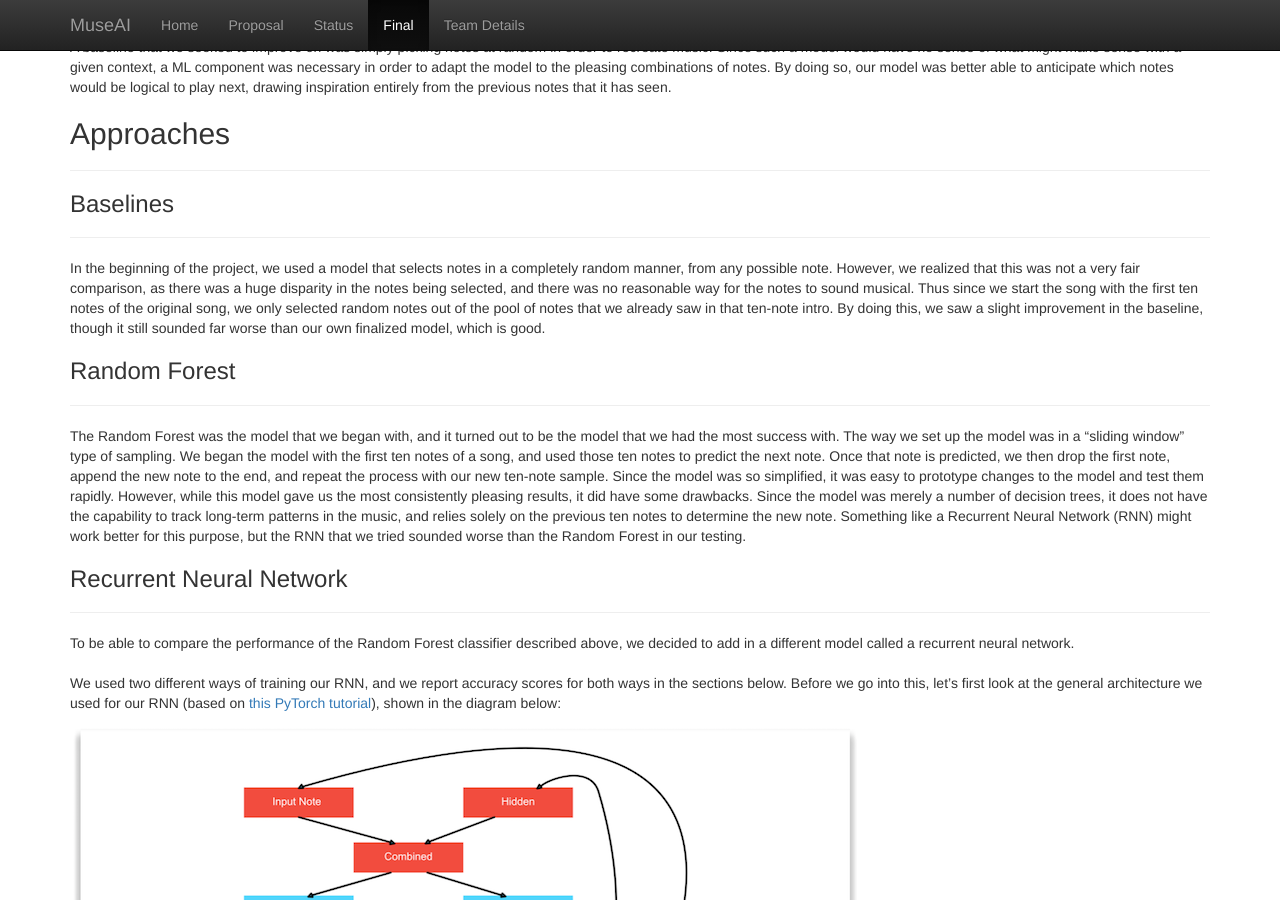
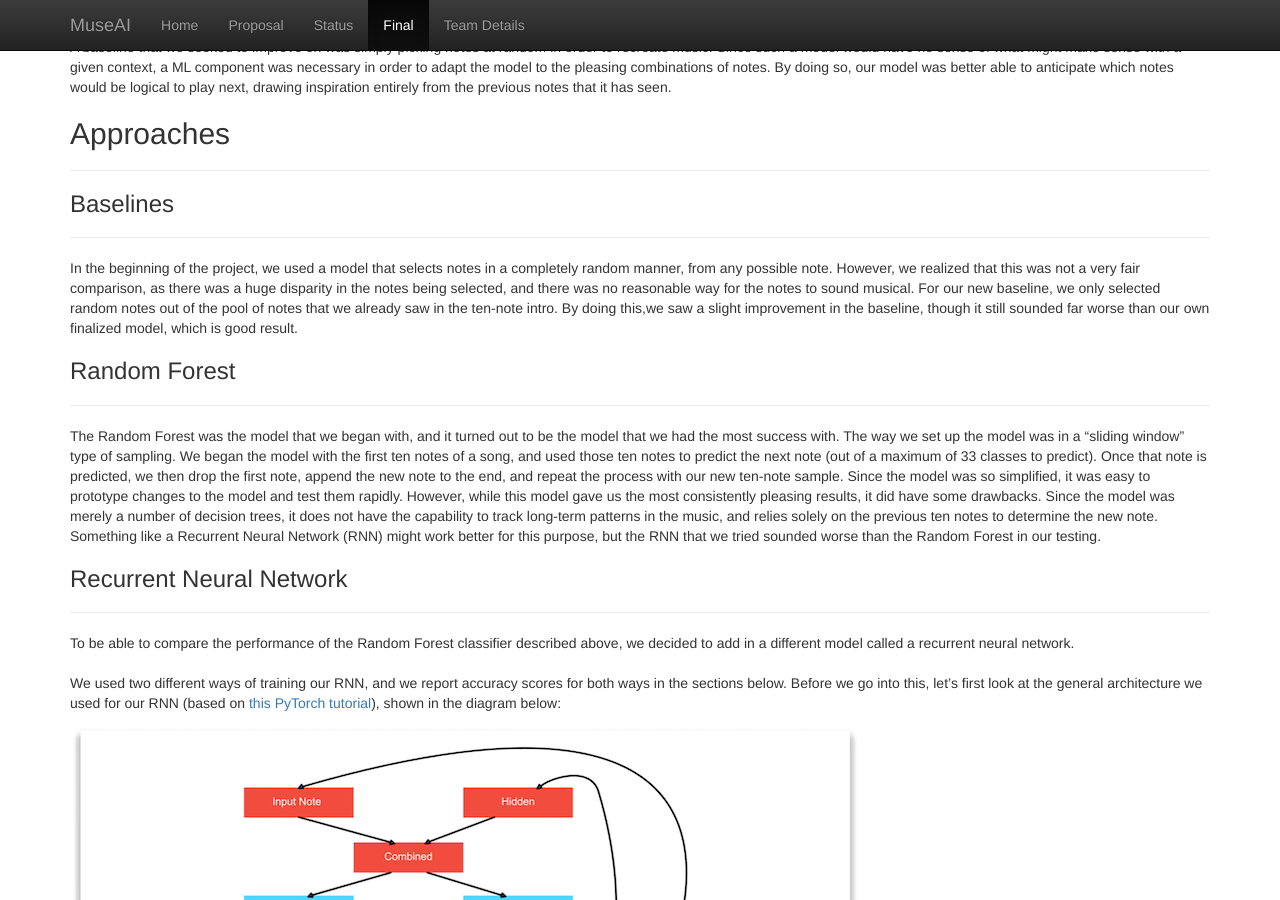
Before and after one commit to DylanAgiman/MuseAI, a Jekyll site: the page built from docs/final.md, in a window 1280 px wide and 900 px high, scrolled down 724 px. Built offline with Jekyll 4.4.1, drawn with Linux system fonts in a browser that asks for light colours; some of the changed text lies outside the part shown.

Commit message:
final changes

```diff
--- a/docs/final.md
+++ b/docs/final.md
@@ -18,11 +18,11 @@ A baseline that we seeked to improve on was simply picking notes at random in or
 
 ### Baselines
 -------------
-In the beginning of the project, we used a model that selects notes in a completely random manner, from any possible note. However, we realized that this was not a very fair comparison, as there was a huge disparity in the notes being selected, and there was no reasonable way for the notes to sound musical. Thus since we start the song with the first ten notes of the original song, we only selected random notes out of the pool of notes that we already saw in that ten-note intro. By doing this, we saw a slight improvement in the baseline, though it still sounded far worse than our own finalized model, which is good.
+In the beginning of the project, we used a model that selects notes in a completely random manner, from any possible note. However, we realized that this was not a very fair comparison, as there was a huge disparity in the notes being selected, and there was no reasonable way for the notes to sound musical. For our new baseline, we only selected random notes out of the pool of notes that we already saw in the ten-note intro. By doing this,we saw a slight improvement in the baseline, though it still sounded far worse than our own finalized model, which is good result.
 
 ### Random Forest
 -----------------
-The Random Forest was the model that we began with, and it turned out to be the model that we had the most success with. The way we set up the model was in a "sliding window" type of sampling. We began the model with the first ten notes of a song, and used those ten notes to predict the next note. Once that note is predicted, we then drop the first note, append the new note to the end, and repeat the process with our new ten-note sample. Since the model was so simplified, it was easy to prototype changes to the model and test them rapidly. However, while this model gave us the most consistently pleasing results, it did have some drawbacks. Since the model was merely a number of decision trees, it does not have the capability to track long-term patterns in the music, and relies solely on the previous ten notes to determine the new note. Something like a Recurrent Neural Network (RNN) might work better for this purpose, but the RNN that we tried sounded worse than the Random Forest in our testing.
+The Random Forest was the model that we began with, and it turned out to be the model that we had the most success with. The way we set up the model was in a "sliding window" type of sampling. We began the model with the first ten notes of a song, and used those ten notes to predict the next note (out of a maximum of 33 classes to predict). Once that note is predicted, we then drop the first note, append the new note to the end, and repeat the process with our new ten-note sample. Since the model was so simplified, it was easy to prototype changes to the model and test them rapidly. However, while this model gave us the most consistently pleasing results, it did have some drawbacks. Since the model was merely a number of decision trees, it does not have the capability to track long-term patterns in the music, and relies solely on the previous ten notes to determine the new note. Something like a Recurrent Neural Network (RNN) might work better for this purpose, but the RNN that we tried sounded worse than the Random Forest in our testing.
 
 ### Recurrent Neural Network
 ----------------------------
@@ -67,12 +67,10 @@ As mentioned in the previous section, this way of training the RNN went signific
 To conclude this section, let’s look at some advantages and disadvantages of RNNs.
 
 #### Advantages
-The main advantage of using a RNN would be that it is supposed to be able to capture more music dependencies, such as local coherences, pitch variations, etc. However, due to difficulties we have encountered as described above, unfortunately we have not been able to enjoy the full power of RNNs.
+The main advantage of using a RNN would be that it is supposed to be able to capture more music dependencies, such as local coherences, pitch variations, etc. However, due to difficulty we experienced when training and testing the RNN, unfortunately we have not been able to enjoy the full power of RNNs. A richer architecture for the RNN could have proven more fruitful, but we did not explore different architectures.
 
 #### Disadvantages
-We have found several disadvantages to using RNNs. Firstly, in our experiences, they were much harder to train than our other classifiers. For the RNN, there is not one perfect architecture that always works, and experimenting with other more expressive architectures is one possible way our results could have been improved. Furthermore, it is not as straightforward to process all information in training. We had to make sure we passed the hidden state correctly to the next time sequence, read the output at the right time, etc. Finally, we also experienced that RNNs take longer to train, are less accurate (see evaluation), and less musical for our current task of generating music.
-
-
+We have found several disadvantages to using RNNs. Firstly, in our experience, they were much harder to train than our other classifiers. For the RNN, there is not one perfect architecture that always works, and experimenting with other more expressive architectures is one possible way our results could have been improved. Furthermore, it is not as straightforward to process all information in training. We had to make sure we passed the hidden state correctly to the next time sequence, read the output at the right time, etc. Finally we also experienced that our RNN takes longer to train, is less accurate (see evaluation), and less musical for our current task of generating music.
 
 ### SVM and other models
 ------------------------
```
Also changed, not shown: other parts of docs/final.md (+1 -1 lines).
